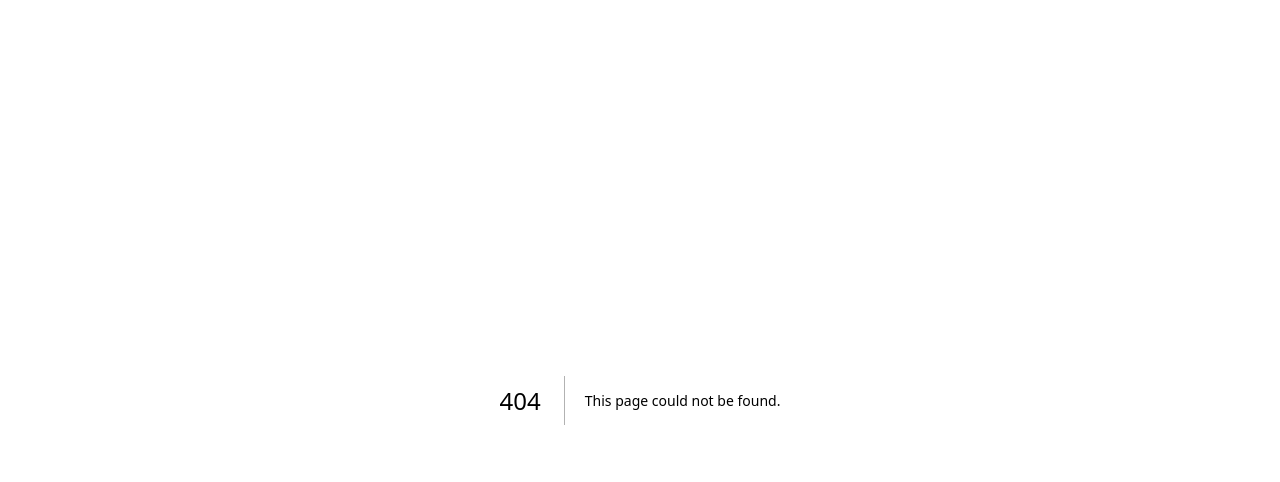
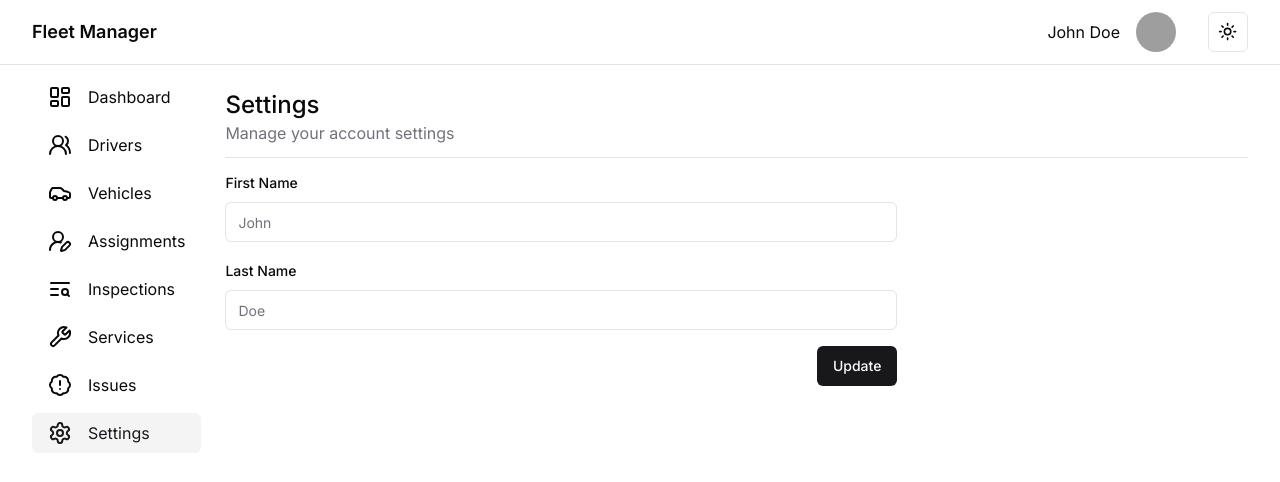
Before and after one commit to Ernest-K/fleet-manager, a Next.js app: page /dashboard/settings in a window 1280 px wide. Before the commit this address had no page. Shown: the top 482 px of the page. Built offline with nearby package versions, Linux system fonts and the light colour scheme; grey boxes are pictures that could not be loaded.

Commit message:
add settings page

```diff
--- a/package.json
+++ b/package.json
@@ -13,6 +13,7 @@
     "@radix-ui/react-avatar": "^1.1.0",
     "@radix-ui/react-dropdown-menu": "^2.1.1",
     "@radix-ui/react-label": "^2.1.0",
+    "@radix-ui/react-separator": "^1.1.0",
     "@radix-ui/react-slot": "^1.1.0",
     "@radix-ui/react-tabs": "^1.1.0",
     "class-variance-authority": "^0.7.0",
--- a/src/features/dashboard/components/menu.tsx
+++ b/src/components/menu.tsx
@@ -1,9 +1,9 @@
+import React, { useEffect, useRef, useState } from "react";
+import { useRouter } from "next/router";
+import Link from "next/link";
+import { LucideIcon, X, Menu as MenuIcon } from "lucide-react";
 import { Button, buttonVariants } from "@/components/ui/button";
 import { cn } from "@/lib/utils";
-import { LucideIcon, X, Menu as MenuIcon } from "lucide-react";
-import Link from "next/link";
-import { useRouter } from "next/router";
-import React, { useEffect, useRef, useState } from "react";
 
 interface MenuProps {
   links: {
@@ -27,7 +27,6 @@ function Menu({ links }: MenuProps) {
   };
 
   useEffect(() => {
-    // Close the menu if user clicks outside of it
     const handleClickOutside = (event: MouseEvent) => {
       if (menuRef.current && !menuRef.current.contains(event.target as Node)) {
         handleCloseMenu();
@@ -61,50 +60,49 @@ function Menu({ links }: MenuProps) {
       <nav
         ref={menuRef}
         className={cn(
-          "fixed flex flex-col gap-4 p-10 pt-20 w-3/4 inset-0 z-40 bg-background border-r border-border transition-transform transform",
-          isOpen ? "translate-x-0" : "-translate-x-full", // Slide in/out effect
-          "md:hidden" // Hide on medium and larger screens
+          "fixed flex flex-col gap-4 p-10 pt-20 w-2/3 inset-0 z-40 bg-background border-r border-border transition-transform transform",
+          isOpen ? "translate-x-0" : "-translate-x-full",
+          "md:hidden"
         )}
       >
         {links.map((link, index) => {
-          const variant = router.pathname == link.url ? "default" : "ghost";
+          const variant = router.pathname == link.url ? "secondary" : "ghost";
           return (
             <Link
               key={index}
               href={link.url}
               className={cn(
                 buttonVariants({ variant: variant, size: "sm" }),
-                variant === "default" &&
+                variant === "secondary" &&
                   "dark:bg-muted dark:text-white dark:hover:bg-muted dark:hover:text-white",
-                "justify-start"
+                "justify-start py-5"
               )}
               onClick={handleCloseMenu}
             >
               <link.icon className="mr-4 h-6 w-6" />
-              <span className="text-lg">{link.title}</span>
+              <span className="text-lg font-normal">{link.title}</span>
             </Link>
           );
         })}
       </nav>
 
-      {/* Sidebar menu for larger screens */}
       <aside className="hidden md:block sticky top-0 h-full pt-3">
-        <nav className="flex flex-col gap-3">
+        <nav className="flex flex-col gap-2">
           {links.map((link, index) => {
-            const variant = router.pathname == link.url ? "default" : "ghost";
+            const variant = router.pathname == link.url ? "secondary" : "ghost";
             return (
               <Link
                 key={index}
                 href={link.url}
                 className={cn(
-                  buttonVariants({ variant: variant, size: "sm" }),
-                  variant === "default" &&
+                  buttonVariants({ variant: variant, size: "default" }),
+                  variant === "secondary" &&
                     "dark:bg-muted dark:text-white dark:hover:bg-muted dark:hover:text-white",
                   "justify-start"
                 )}
               >
-                <link.icon className="mr-2 h-6 w-6" />
-                <span>{link.title}</span>
+                <link.icon className="mr-4 h-6 w-6" />
+                <span className="text-base font-normal">{link.title}</span>
               </Link>
             );
           })}
--- /dev/null
+++ b/src/components/profile-form.tsx
@@ -0,0 +1,73 @@
+import React from "react";
+import {
+  Form,
+  FormControl,
+  FormDescription,
+  FormField,
+  FormItem,
+  FormLabel,
+  FormMessage,
+} from "@/components/ui/form";
+import { Input } from "@/components/ui/input";
+import { zodResolver } from "@hookform/resolvers/zod";
+import { useForm } from "react-hook-form";
+import { z } from "zod";
+import { Button } from "@/components/ui/button";
+
+const formSchema = z.object({
+  firstName: z.string().min(1, "First name is required"),
+  lastName: z.string().min(1, "Last name is required"),
+});
+
+function ProfileForm() {
+  const form = useForm<z.infer<typeof formSchema>>({
+    resolver: zodResolver(formSchema),
+    defaultValues: {
+      firstName: "",
+      lastName: "",
+    },
+  });
+
+  function onSubmit(values: z.infer<typeof formSchema>) {
+    console.log(values);
+  }
+
+  return (
+    <Form {...form}>
+      <form onSubmit={form.handleSubmit(onSubmit)} className="space-y-4">
+        <FormField
+          control={form.control}
+          name="firstName"
+          render={({ field }) => (
+            <FormItem>
+              <FormLabel>First Name</FormLabel>
+              <FormControl>
+                <Input placeholder="John" {...field} />
+              </FormControl>
+              <FormMessage />
+            </FormItem>
+          )}
+        />
+        <FormField
+          control={form.control}
+          name="lastName"
+          render={({ field }) => (
+            <FormItem>
+              <FormLabel>Last Name</FormLabel>
+              <FormControl>
+                <Input placeholder="Doe" {...field} />
+              </FormControl>
+              <FormMessage />
+            </FormItem>
+          )}
+        />
+
+        <div className="flex justify-end">
+          <Button type="submit">Update</Button>
+        </div>
+      </form>
+    </Form>
+  );
+}
+
+export default ProfileForm;
--- /dev/null
+++ b/src/components/ui/separator.tsx
@@ -0,0 +1,29 @@
+import * as React from "react"
+import * as SeparatorPrimitive from "@radix-ui/react-separator"
+
+import { cn } from "@/lib/utils"
+
+const Separator = React.forwardRef<
+  React.ElementRef<typeof SeparatorPrimitive.Root>,
+  React.ComponentPropsWithoutRef<typeof SeparatorPrimitive.Root>
+>(
+  (
+    { className, orientation = "horizontal", decorative = true, ...props },
+    ref
+  ) => (
+    <SeparatorPrimitive.Root
+      ref={ref}
+      decorative={decorative}
+      orientation={orientation}
+      className={cn(
+        "shrink-0 bg-border",
+        orientation === "horizontal" ? "h-[1px] w-full" : "h-full w-[1px]",
+        className
+      )}
+      {...props}
+    />
+  )
+)
+Separator.displayName = SeparatorPrimitive.Root.displayName
+
+export { Separator }
--- a/src/features/dashboard/components/dashboard-navbar.tsx
+++ b/src/features/dashboard/components/dashboard-navbar.tsx
@@ -5,11 +5,12 @@ import { DropdownMenu, DropdownMenuContent, DropdownMenuItem, DropdownMenuLabel,
 import { Avatar, AvatarFallback, AvatarImage } from "@/components/ui/avatar";
 import { LogOut } from 'lucide-react';
 import React from 'react'
+import Link from 'next/link';
 
 function DashboardNavbar() {
   return (
     <Navbar>
-        <h1 className="invisible md:visible font-semibold text-lg">Fleet Manager</h1>
+        <h1 className="invisible md:visible basis-0 md:basis-auto font-semibold text-lg">Fleet Manager</h1>
         <div className="flex gap-8 justify-center items-center">
           <div className="flex gap-4 justify-center items-center">
             <p>John Doe</p>
@@ -25,13 +26,13 @@ function DashboardNavbar() {
               </DropdownMenuTrigger>
               <DropdownMenuContent>
                 <DropdownMenuLabel className="font-normal">
-                  <div className="flex flex-col space-y-1">
+                  <div className="flex flex-col space-y-1 min-w-40">
                     <p className="text-sm font-medium leading-none">John Doe</p>
                     <p className="text-xs leading-none text-muted-foreground">john@doe.com</p>
                   </div>
                 </DropdownMenuLabel>
                 <DropdownMenuSeparator />
-                <DropdownMenuItem>Profile</DropdownMenuItem>
+                <DropdownMenuItem asChild><Link href={'/dashboard/settings'}>Profile</Link></DropdownMenuItem>
                 <DropdownMenuItem>
                   Log out
                   <LogOut size={16} className="ml-auto" />
--- a/src/layouts/dashboard-layout.tsx
+++ b/src/layouts/dashboard-layout.tsx
@@ -1,5 +1,5 @@
 import DashboardNavbar from "@/features/dashboard/components/dashboard-navbar";
-import Menu from "@/features/dashboard/components/menu";
+import Menu from "@/components/menu";
 import { LayoutDashboard, Car, UsersRound, UserRoundPen, TextSearch, Wrench, BadgeAlert, Settings } from "lucide-react";
 import { ReactNode } from "react";
 
@@ -57,7 +57,7 @@ export const DashboardLayout = ({ children }: DashboardLayoutProps) => {
           ]}
         />
 
-      <main className="pt-3">{children}</main>
+      <main className="pt-3 w-full">{children}</main>
       </div>
     </div>
   );
--- a/src/pages/dashboard/index.tsx
+++ b/src/pages/dashboard/index.tsx
@@ -4,8 +4,9 @@ import { ReactElement } from "react";
 const DashboardPage = () => {
   return (
     <>
-      <h1>Dashboard</h1>
-      <div className="h-[200rem]"></div>
+      <header className="w-full">
+        <h2 className="text-2xl font-medium">Dashboard</h2>
+      </header>
     </>
   );
 };
--- /dev/null
+++ b/src/pages/dashboard/settings/index.tsx
@@ -0,0 +1,25 @@
+import ProfileForm from "@/components/profile-form";
+import { Separator } from "@/components/ui/separator";
+import { DashboardLayout } from "@/layouts/dashboard-layout";
+import { ReactElement } from "react";
+
+const SettingsPage = () => {
+  return (
+    <>
+      <header className="py-3">
+        <h2 className="text-2xl font-medium">Settings</h2>
+        <p className="text-muted-foreground">Manage your account settings</p>
+      </header>
+      <Separator />
+      <section className="py-3 max-w-2xl">
+        <ProfileForm />
+      </section>
+    </>
+  );
+};
+
+SettingsPage.getLayout = function getLayout(page: ReactElement) {
+  return <DashboardLayout>{page}</DashboardLayout>;
+};
+
+export default SettingsPage;
--- a/src/pages/dashboard/vehicles/index.tsx
+++ b/src/pages/dashboard/vehicles/index.tsx
@@ -2,7 +2,13 @@ import { DashboardLayout } from "@/layouts/dashboard-layout";
 import { ReactElement } from "react";
 
 const VehiclesPage = () => {
-  return <h1>Vehicles</h1>;
+  return (
+    <>
+      <header className="w-full">
+        <h2 className="text-2xl font-medium">Vehicles</h2>
+      </header>
+    </>
+  );
 };
 
 VehiclesPage.getLayout = function getLayout(page: ReactElement) {
```
Also changed, not shown: 1 other file (tests, documents, lock files or other folders).
